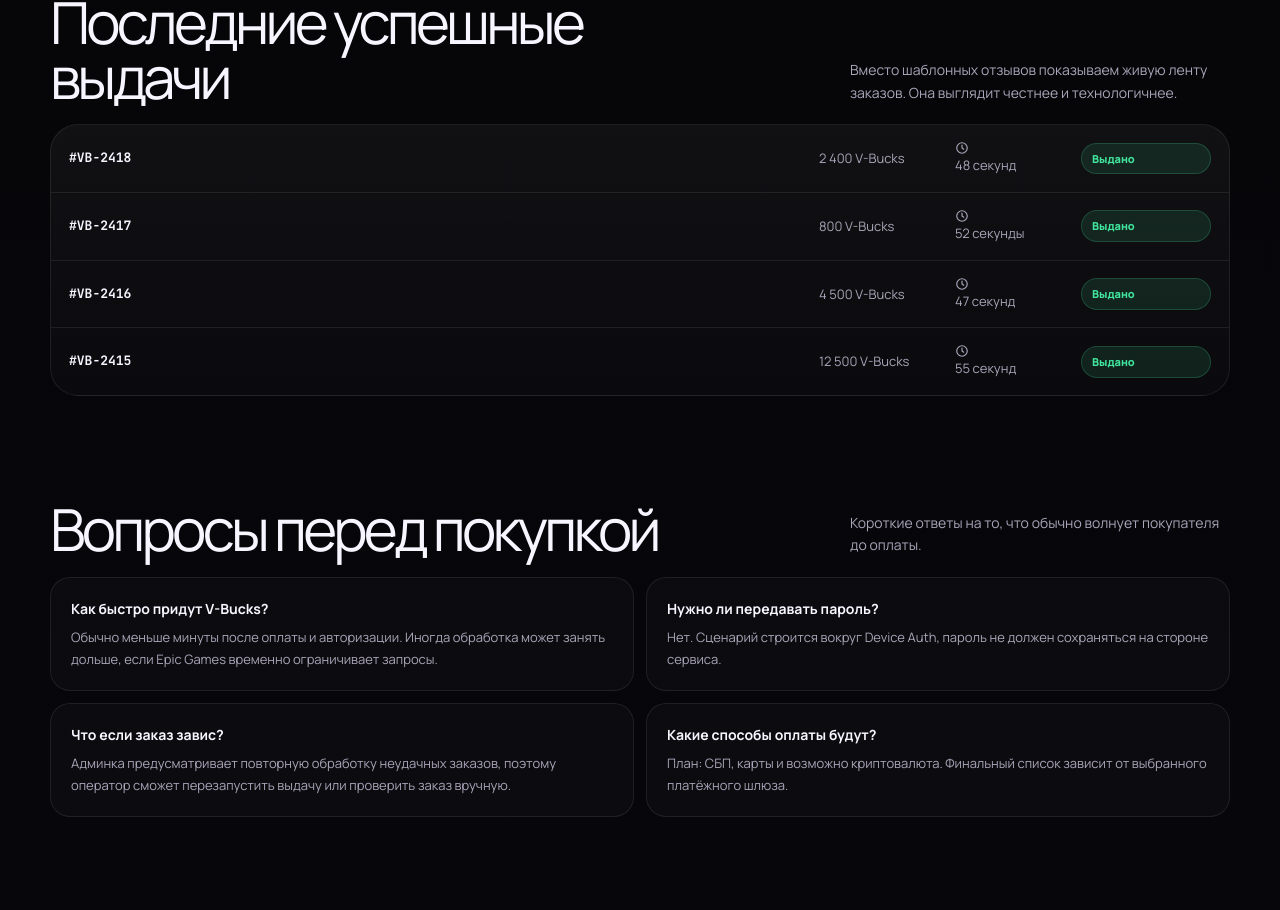
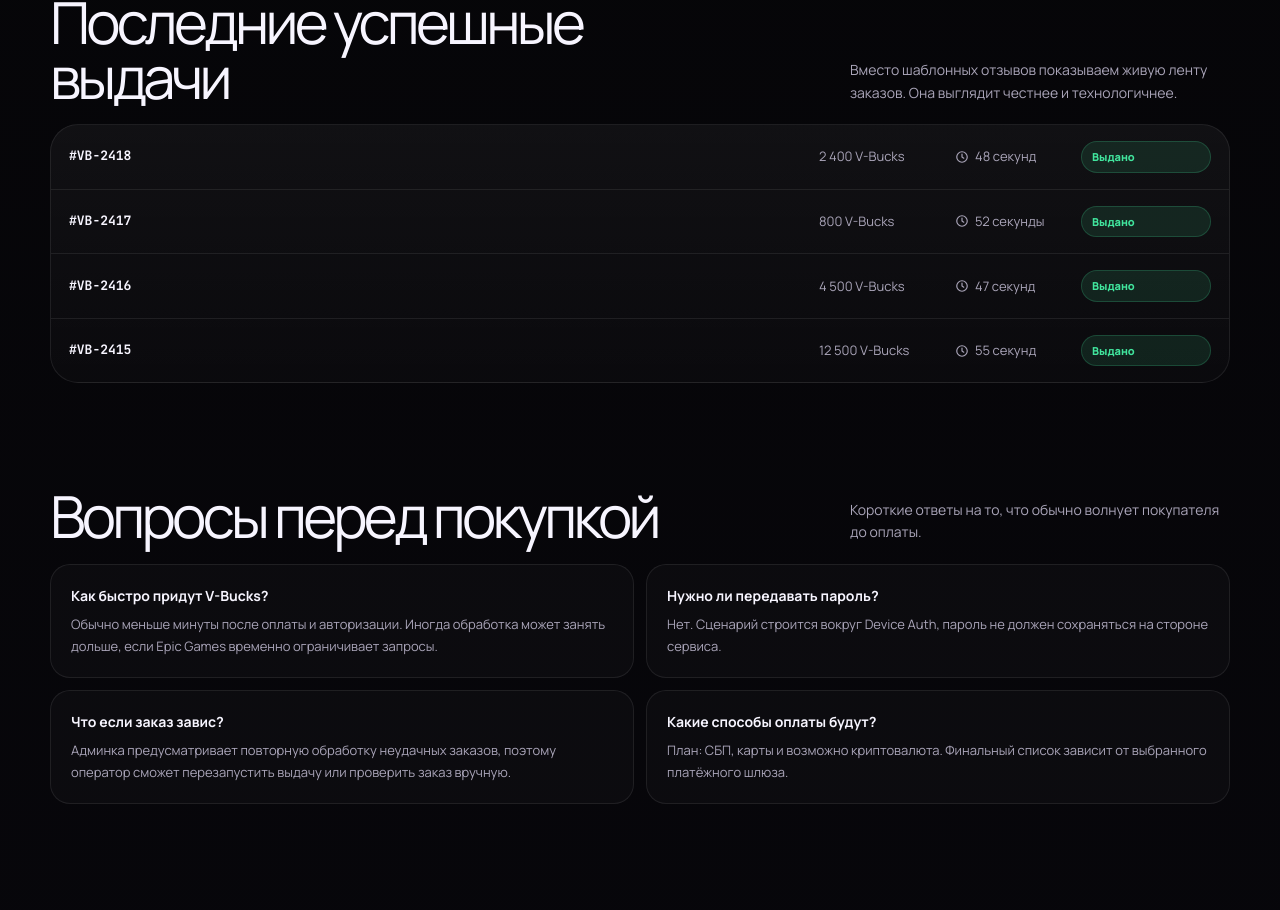
Before and after one commit to imdipper19-stack/VAG1V-BUCKS, a Next.js app in the folder frontend/: page / in a window 1280 px wide. Shown: the part 3250-4160 px from the top of the page. Built offline with nearby package versions, Linux system fonts and the light colour scheme; no server answers.

Commit message:
fix(landing): keep clock icon and duration on a single line in live orders

```diff
--- a/frontend/src/app/page.tsx
+++ b/frontend/src/app/page.tsx
@@ -417,8 +417,8 @@ export default function LandingPage() {
               <div className="landing-live-row" key={order.id}>
                 <b>{order.id}</b>
                 <span>{order.amount}</span>
-                <span title="Время от создания заказа до выдачи V-Bucks" className="landing-live-duration">
-                  <svg width="14" height="14" viewBox="0 0 24 24" fill="none" stroke="currentColor" strokeWidth={2} strokeLinecap="round" strokeLinejoin="round" style={{ verticalAlign: '-2px', marginRight: 6 }}>
+                <span title="Время от создания заказа до выдачи V-Bucks" className="landing-live-duration" style={{ whiteSpace: 'nowrap', display: 'inline-flex', alignItems: 'center', gap: 6 }}>
+                  <svg width="14" height="14" viewBox="0 0 24 24" fill="none" stroke="currentColor" strokeWidth={2} strokeLinecap="round" strokeLinejoin="round">
                     <circle cx="12" cy="12" r="9" />
                     <polyline points="12 7 12 12 15 14" />
                   </svg>
```
